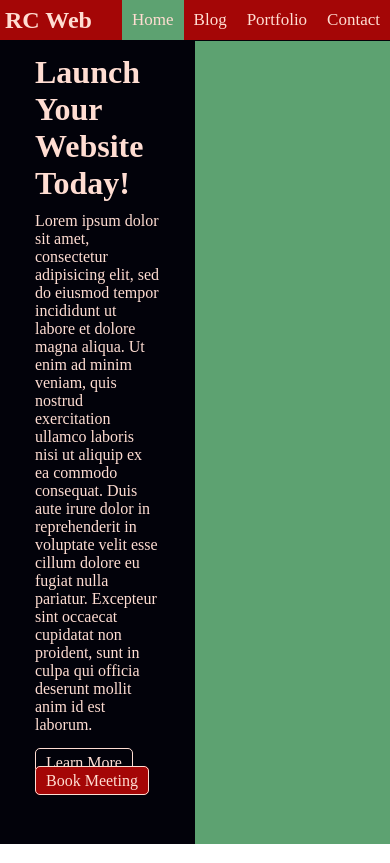
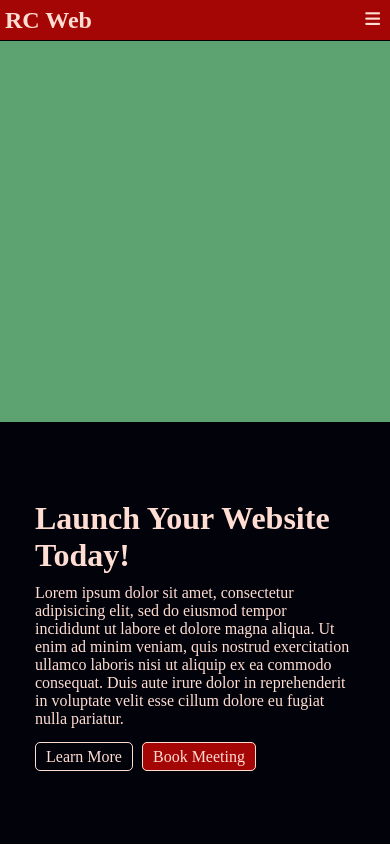
Before and after one commit to rjcarney/rjcarney.github.io, a PHP site: page / in a window 390 px wide; the page is wider, and only the part inside the window is pictured. Shown: the top 863 px of that part. Run offline with PHP 8.4, Linux system fonts and the light colour scheme; some libraries are stand-ins or nearby versions.

Commit message:
responsive update

```diff
--- a/css/master.css
+++ b/css/master.css
@@ -88,6 +88,33 @@ a {
   padding: 10px;
   text-align: center;
 }
+#topnavToggle {
+  display: none;
+}
+@media screen and (max-width: 600px) {
+  .navbar li a {display: none;}
+  #topnavToggle {
+    float: right;
+    display: block;
+  }
+  #topnav.responsive {
+    position: relative;
+    width: 100%;
+  }
+  #topnav.responsive #topnavToggle {
+    position: absolute;
+    right: 0;
+    top: 0;
+    text-align: right;
+  }
+  #topnav.responsive a {
+    float: none;
+    display: block;
+    text-align: left;
+    width: 100%;
+  }
+}
+
 
 h2 {
   font-size: 32px;
@@ -116,6 +143,15 @@ h3 {
 #parallax-hover {
   width: 50%;
   background-color: var(--secondary);
+}
+@media screen and (max-width: 800px) {
+  #hero {
+    flex-direction: column-reverse;
+  }
+  #hero-text, #parallax-hover {
+    width: 100%;
+    height: 50%;
+  }
 }
 
 p {
@@ -164,6 +200,12 @@ p {
 .service .bottom p {
   margin-bottom: 10px;
 }
+@media screen and (max-width: 800px) {
+  #services {
+    flex-direction: column;
+  }
+}
+
 
 #contact {
   overflow: hidden;
@@ -218,6 +260,14 @@ textarea {
   width: 100%;
   resize: none;
 }
+@media screen and (max-width: 800px) {
+  .tagline {
+    display: none;
+  }
+  #contact-form {
+    width: 100%;
+  }
+}
 
 #footer {
   position: absolute;
@@ -256,8 +306,8 @@ textarea {
   justify-content: space-between;
 }
 .labeled-input label {
-  width: 10%;
+  width: 15%;
 }
 .labeled-input input {
-  width: 90%;
+  width: 85%;
 }
--- a/index.html
+++ b/index.html
@@ -21,6 +21,7 @@
               <li><a href="#">Blog</a></li>
               <li><a href="#">Portfolio</a></li>
               <li><a href="#contact">Contact</a></li>
+              <li><a id="topnavToggle"><i class="fa fa-bars"></i></a></li>
             </ul>
           </nav>
         </div>
@@ -35,8 +36,6 @@
             ad minim veniam, quis nostrud exercitation ullamco laboris nisi ut
             aliquip ex ea commodo consequat. Duis aute irure dolor in reprehenderit
             in voluptate velit esse cillum dolore eu fugiat nulla pariatur.
-            Excepteur sint occaecat cupidatat non proident, sunt in culpa qui
-            officia deserunt mollit anim id est laborum.
           </p>
           <span>
             <a class="btn" href="#">Learn More</a>
@@ -113,7 +112,7 @@
                   </select>
                 </div>
                 <div class="flex mb-5">
-                  <textarea name="description" rows="12" cols="40"
+                  <textarea name="description" rows="8" cols="40"
                     placeholder="Tell us a bit about the job you need done."></textarea>
                 </div>
                 <div class="flex mb-5">
```
